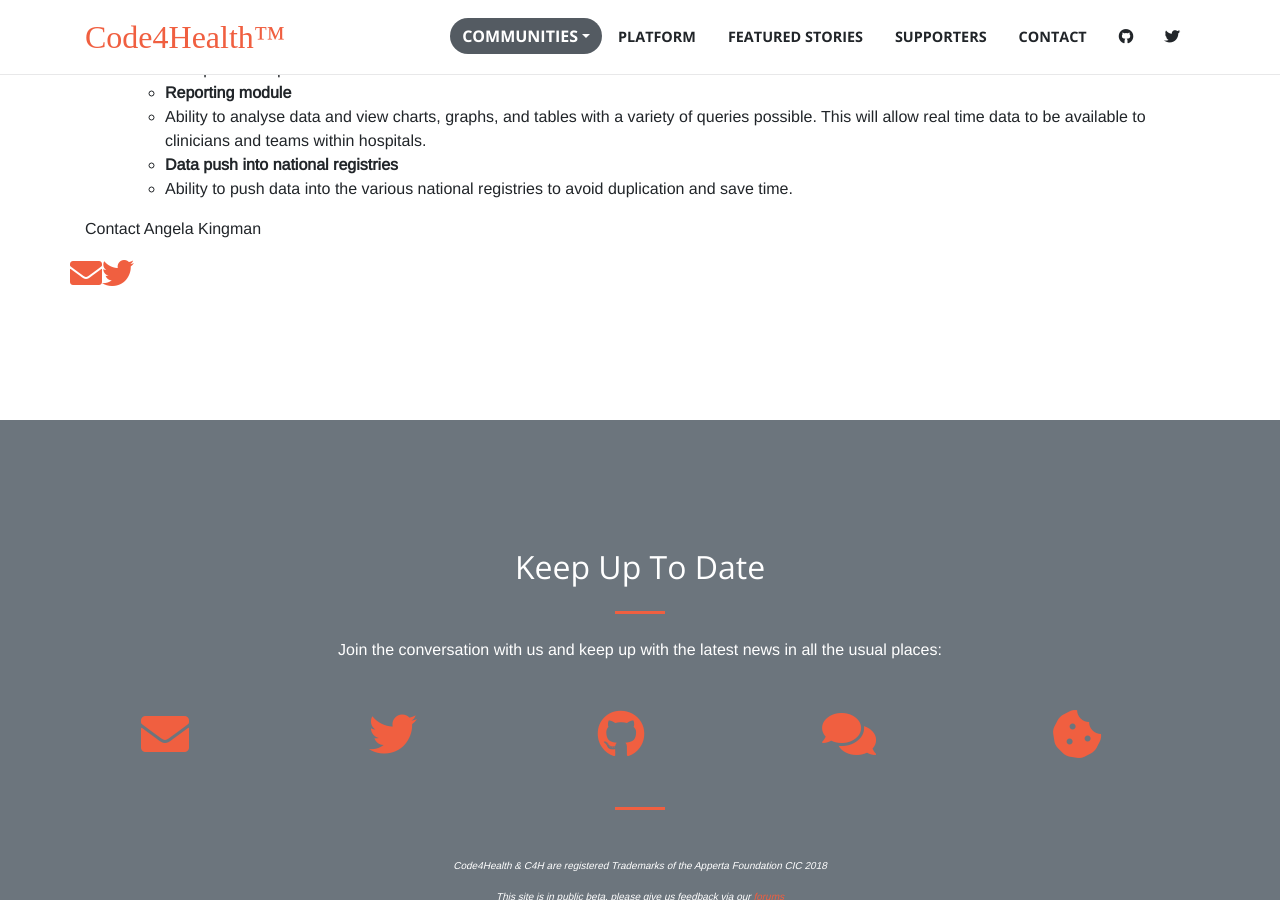
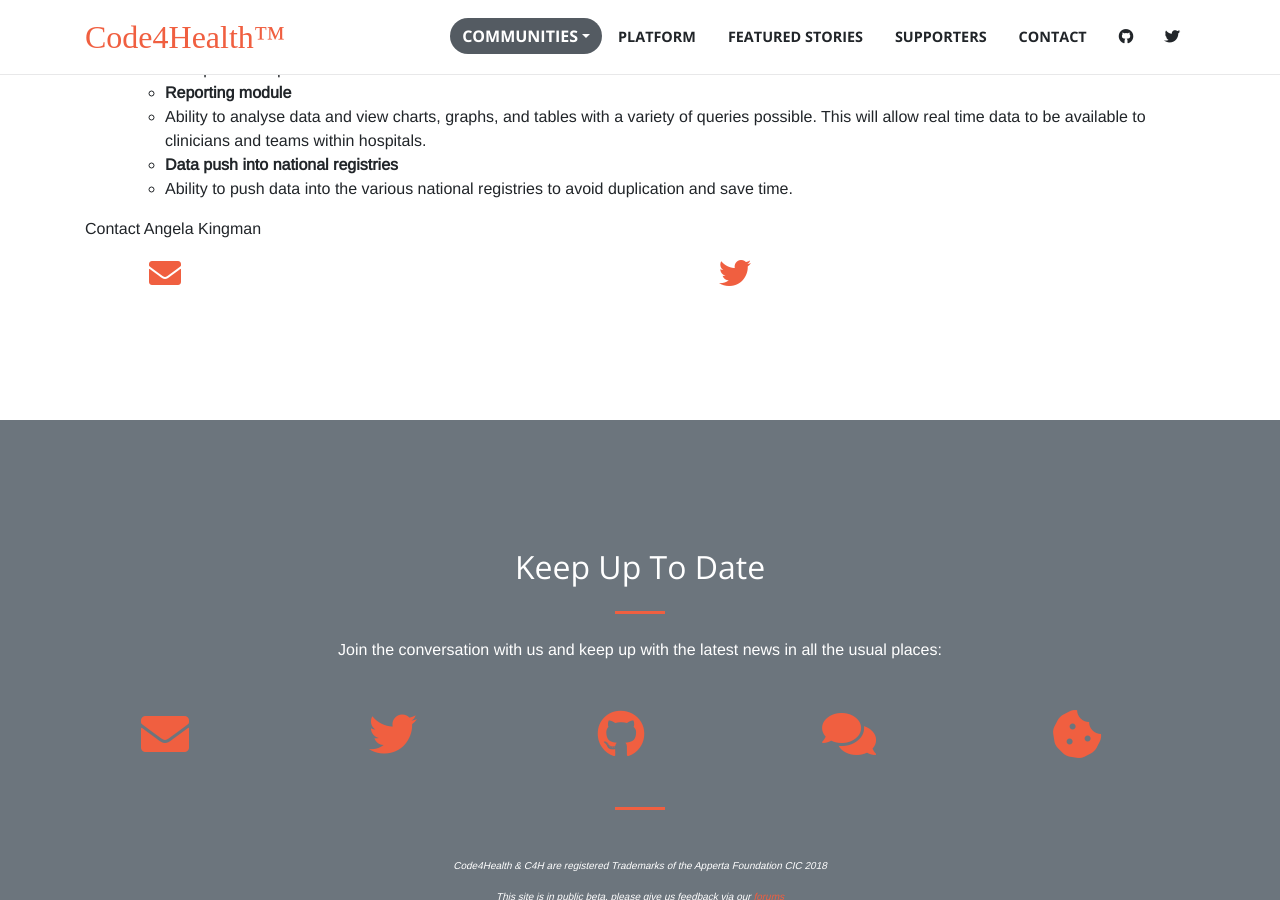
Before and after one commit to robdyke/code4health.org, a Jekyll site: the page built from _pages/PROMS.md, in a window 1280 px wide and 900 px high, scrolled down 1764 px. Built offline with Jekyll 4.4.1, drawn with Linux system fonts in a browser that asks for light colours; nearby versions of some CDN libraries; some web fonts are replaced.

Commit message:
Updated style

```diff
--- a/_pages/PROMS.md
+++ b/_pages/PROMS.md
@@ -71,9 +71,14 @@ title:  "Patient Reported Outcome Measures - PROMs (HealthTRaK)"
               </ul>
               <p>Contact Angela Kingman</p>
               <div class="row">
-                <a href="mailto:angela.kingman@northumbria-healthcare.nhs.uk"><i class="fas fa-envelope fa-2x"></i></a>
-                <a href="https://twitter.com/outcomes_proms"><i class="fab fa-twitter fa-2x"></i></a>
+                <div class="col-md-2 mr-auto text-center">
+                   <a href="mailto:angela.kingman@northumbria-healthcare.nhs.uk"><i class="fas fa-envelope fa-2x sr-contact"></i></a>
+                </div>
+                <div class="col-md-2 mr-auto text-center">
+                    <a href="https://twitter.com/outcomes_proms"> <i class="fab fa-twitter fa-2x sr-contact"></i></a>
+                </div>
               </div>
+
           </div>
       </div>
   </div>
```
